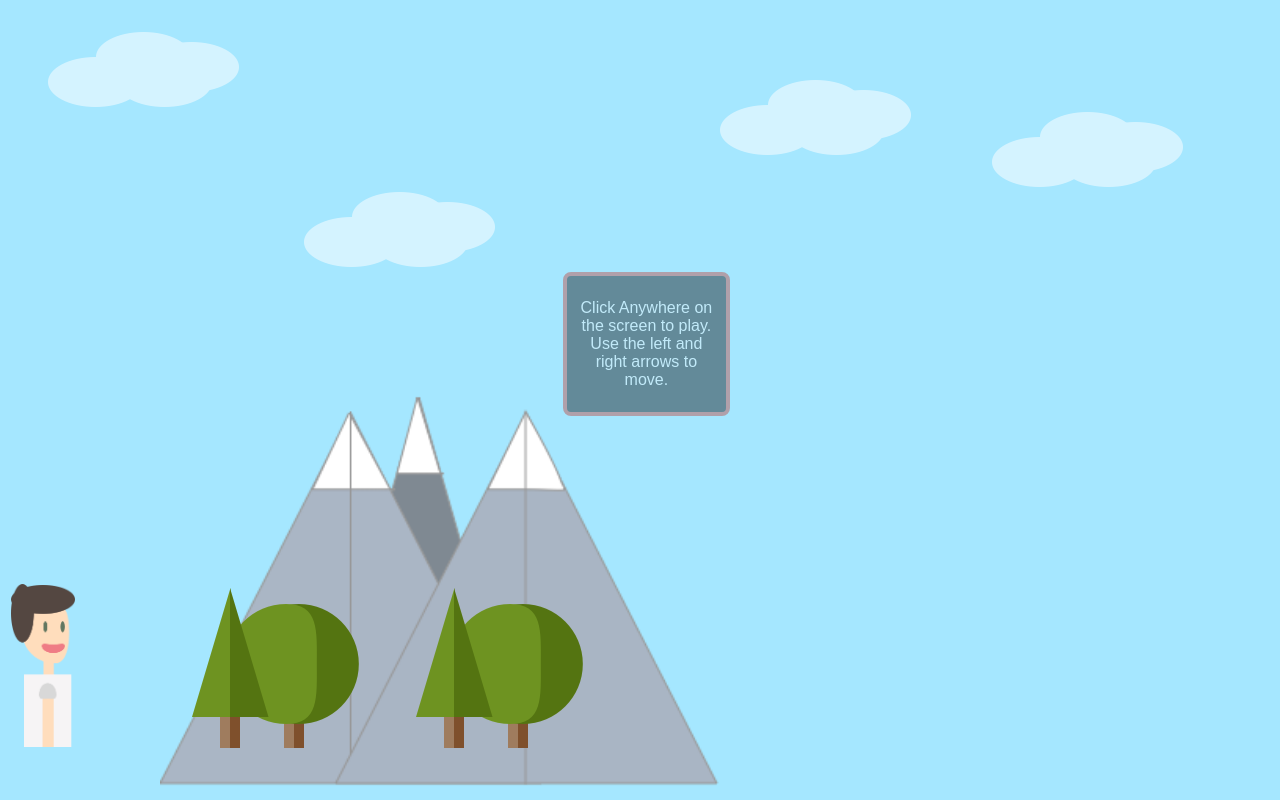
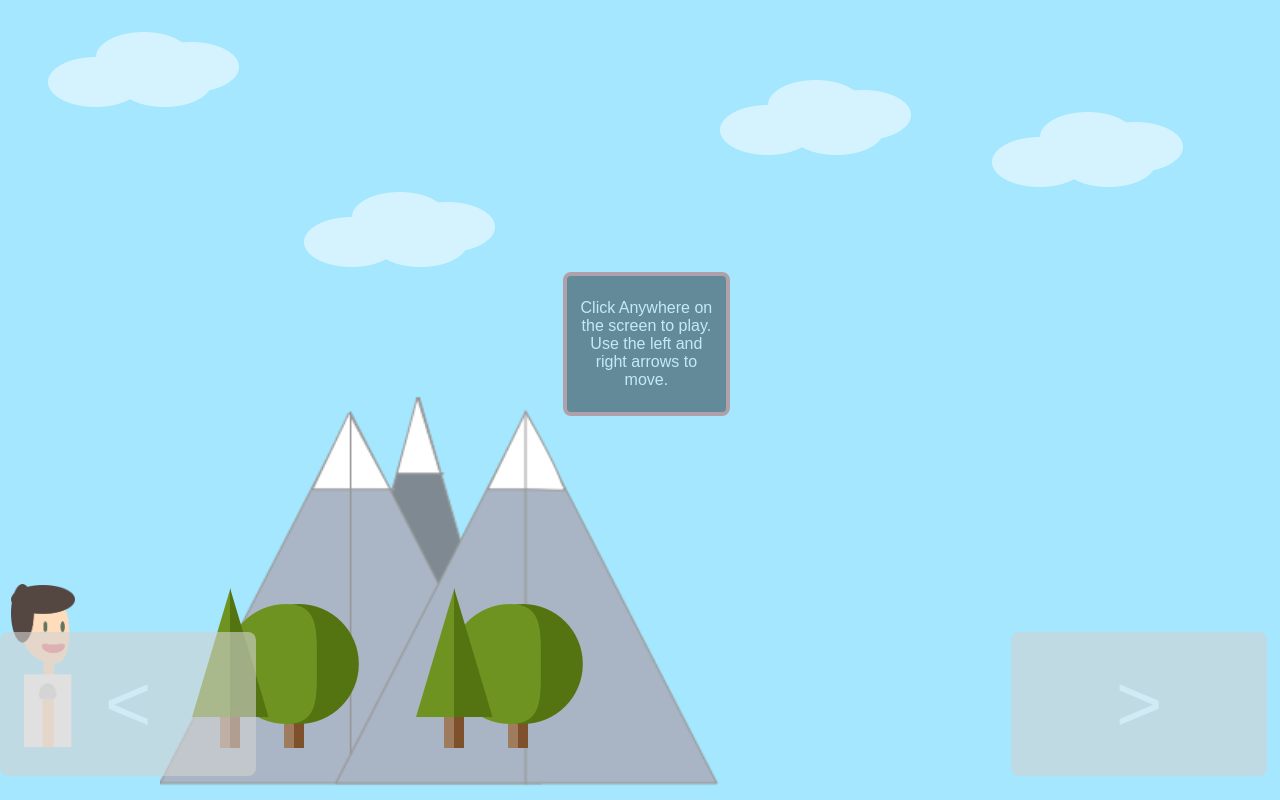
Before and after one commit to jorgehjr84/Jorge-H-React-Resume, a React (Create React App) app: page / in a window 1280 px wide. Built offline with nearby package versions, Linux system fonts and the light colour scheme.

Commit message:
Added the buttons, they now move the character

```diff
--- a/src/App.css
+++ b/src/App.css
@@ -31,3 +31,31 @@
     bottom: 174em;
     z-index: 2;
 }
+
+
+.LeftButton {
+    width: 20%;
+    height: 18%;
+    position: absolute;
+    top: 79%;
+    left: 0%;
+    z-index: 1000;
+    background-color: transparent;
+    border: none;
+    font-size: 5em;
+    background-color: lightgrey;
+    opacity: .6;
+}
+.RightButton {
+    width: 20%;
+    height: 18%;
+    position: absolute;
+    top: 79%;
+    left: 79%;
+    z-index: 1000;
+    background-color: transparent;
+    border: none;
+    font-size: 5em;
+    background-color: lightgrey;
+    opacity: .6;
+}
--- a/src/App.js
+++ b/src/App.js
@@ -37,13 +37,12 @@ class App extends Component {
       displayButton: true,
 
     }
-
     this.handleArrowKeys = this.handleArrowKeys.bind(this);
     this.removeButton = this.removeButton.bind(this);
   }
 
   handleArrowKeys(e) {
-    if(e.key === 'ArrowRight') {
+    if(e.key === 'ArrowRight' || e === 'right') {
       this.setState({
         left: this.state.left - 1,
         randoCloud1: this.state.randoCloud1 - 5,
@@ -51,7 +50,7 @@ class App extends Component {
         signLeft: this.state.signLeft - 3,
         experienceSignLeft: this.state.experienceSignLeft - 3,
         characterLeft: this.state.characterLeft + 3,
-        characterFacingRight: true,
+        characterFacingRight: true ,
         treesLeft: this.state.treesLeft - 2,
         plane1: this.state.plane1 - 2,
         plane2: this.state.plane2 - 2,
@@ -59,7 +58,7 @@ class App extends Component {
         mountainsLeft: this.state.mountainsLeft - 2,
         caption: this.state.caption -2
       })
-    } else if (e.key === 'ArrowLeft') {
+    } else if (e.key === 'ArrowLeft' || e === 'left') {
       this.setState({
         left: this.state.left + 1,
         randoCloud1: this.state.randoCloud1 + 5,
@@ -85,6 +84,11 @@ class App extends Component {
   }
 
   render() {
+    const leftArrowPressed = "left";
+    const rightArrowPressed = "right";
+    const left = "<";
+    const right = ">";
+
     return (
       <div tabIndex="0" className="App"
       onKeyDown={this.handleArrowKeys}
@@ -93,6 +97,9 @@ class App extends Component {
         {
           this.state.displayButton ? <StartGame /> : null
         }
+
+        <button className="LeftButton" onClick={()=> {this.handleArrowKeys(leftArrowPressed)}}>{left}</button>
+        <button className="RightButton" onClick={()=> {this.handleArrowKeys(rightArrowPressed)}}>{right}</button>
 
         <div className="clouds">
           <Cloud cloudData={CloudData} left={this.state.left} />
--- a/src/Components/Character/Character.js
+++ b/src/Components/Character/Character.js
@@ -3,7 +3,6 @@ import './Character.css';
 
 class Character extends Component {
     render() {
-        console.log(this.props.character, ';;;;;')
         return (
             <div>
                 {
```
Also changed, not shown: src/Components/Buttons/LeftButton.js (deleted, +0 -13 lines), src/Components/Buttons/RightButton.js (deleted, +0 -13 lines), src/Components/Buttons/button.css (deleted, +0 -27 lines), package.json (line endings or trailing spaces), 15 other files (tests, documents, lock files or other folders).
